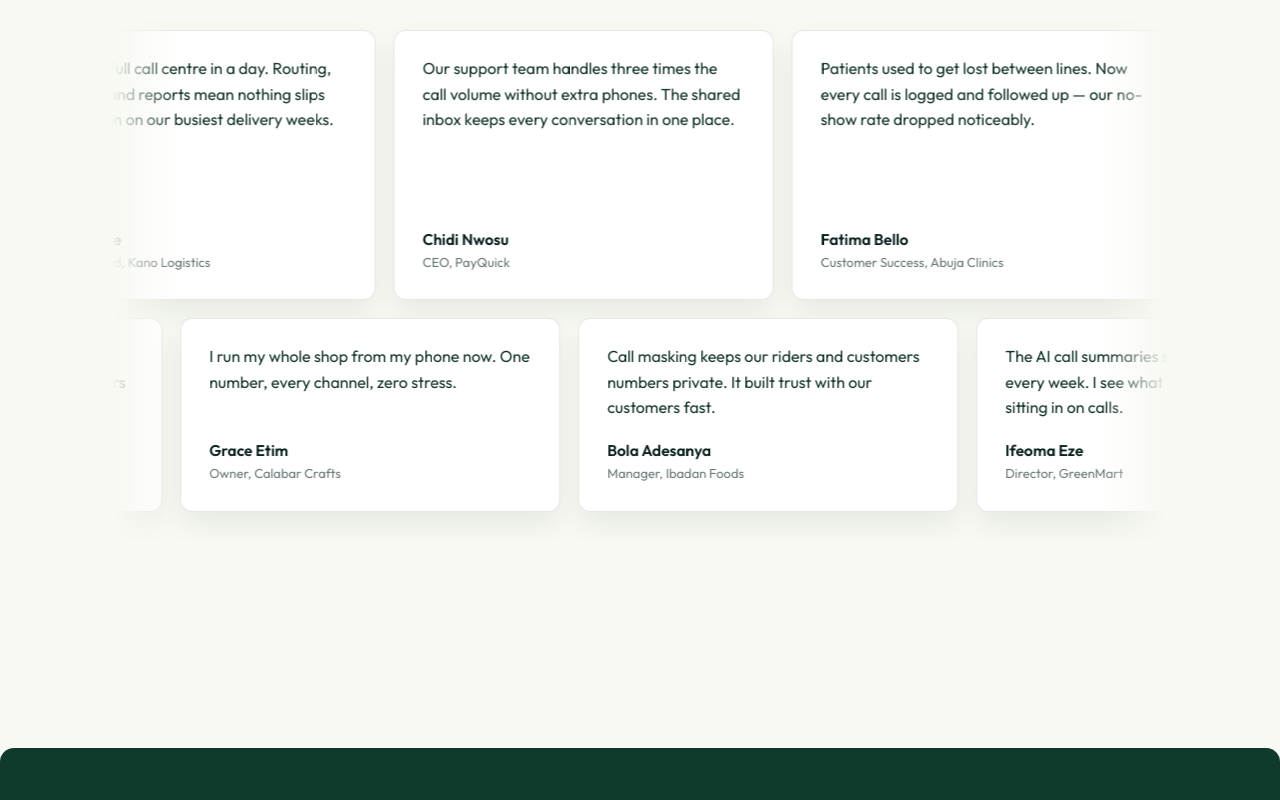
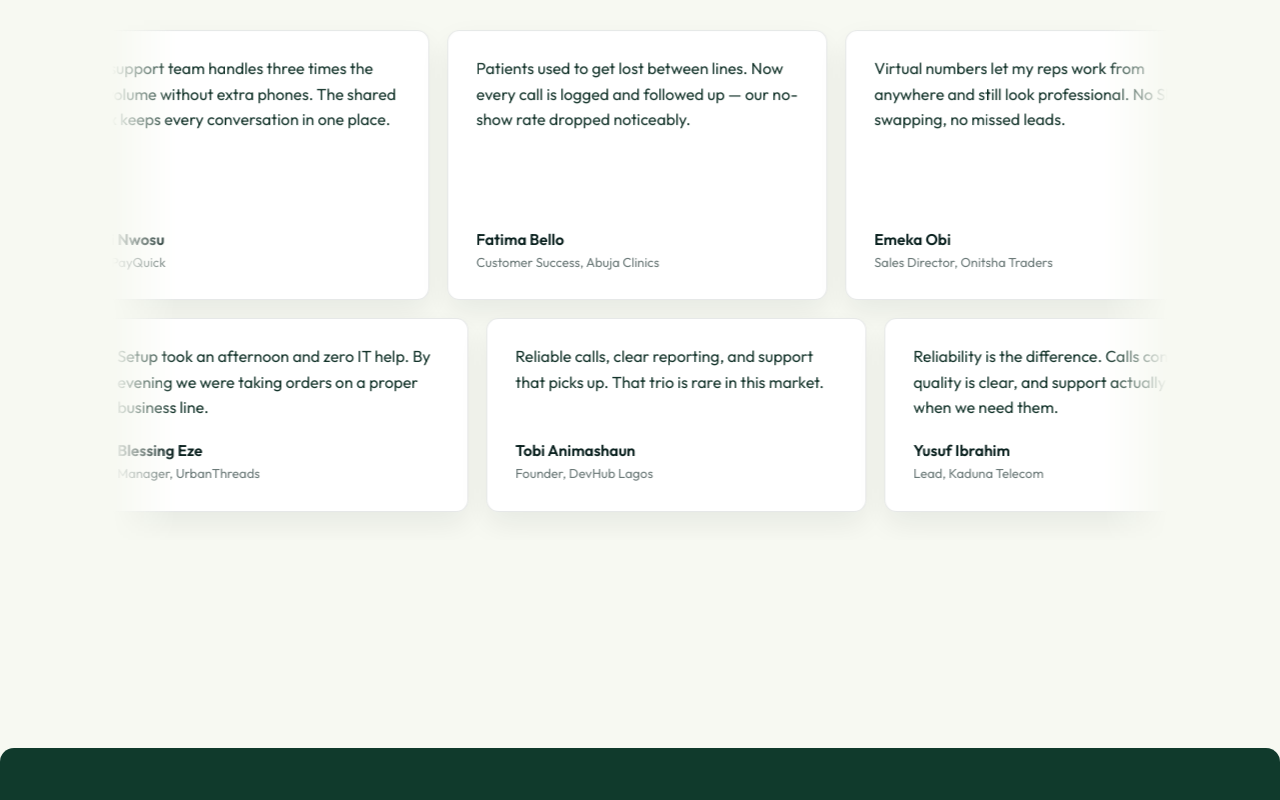
Before and after one commit to Oladhimeji88/new-modal, a Next.js app: page / in a window 1280 px wide. Shown: the part 6172-6972 px from the top of the page. Built offline with nearby package versions, Linux system fonts and the light colour scheme.

Commit message:
Add new testimonials to enhance the Testimonials component

```diff
--- a/src/app/components/Testimonials.tsx
+++ b/src/app/components/Testimonials.tsx
@@ -80,6 +80,54 @@ const TESTIMONIALS: Testimonial[] = [
     name: 'Grace Etim',
     role: 'Owner, Calabar Crafts',
   },
+  {
+    quote:
+      'We finally retired the office landline. One cloud number follows us to every market we open.',
+    name: 'Halima Sadiq',
+    role: 'Founder, Sokoto Textiles',
+  },
+  {
+    quote:
+      'Missed calls used to mean lost money. Now everything routes and rings until someone picks up.',
+    name: 'Peter Okon',
+    role: 'Support Lead, SwiftPay',
+  },
+  {
+    quote:
+      'Patients book and confirm over WhatsApp while our lines stay open for emergencies. It just works.',
+    name: 'Ada Maduike',
+    role: 'Director, CarePoint Pharmacy',
+  },
+  {
+    quote:
+      'Our drivers and dispatchers stay in sync without sharing personal numbers. Privacy and speed in one app.',
+    name: 'Kunle Balogun',
+    role: 'CEO, Naija Movers',
+  },
+  {
+    quote:
+      'Bookings doubled once clients could call, chat, and DM us in one place. Nothing falls through anymore.',
+    name: 'Rita Ogunleye',
+    role: 'Owner, The Glow Studio',
+  },
+  {
+    quote:
+      'Call recordings settled three disputes last month alone. The paper trail is priceless.',
+    name: 'Musa Danjuma',
+    role: 'Operations, Jos AgriTech',
+  },
+  {
+    quote:
+      'Setup took an afternoon and zero IT help. By evening we were taking orders on a proper business line.',
+    name: 'Blessing Eze',
+    role: 'Manager, UrbanThreads',
+  },
+  {
+    quote:
+      'Reliable calls, clear reporting, and support that picks up. That trio is rare in this market.',
+    name: 'Tobi Animashaun',
+    role: 'Founder, DevHub Lagos',
+  },
 ];
 
 function Card({ t }: { t: Testimonial }) {
```
